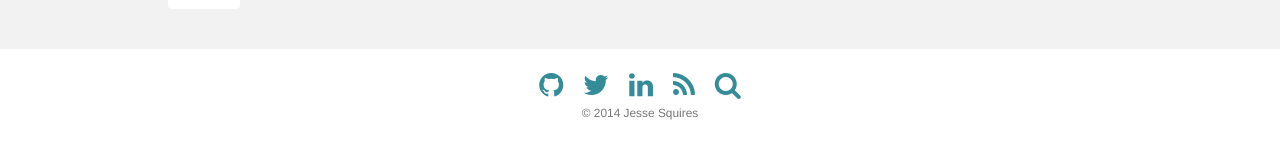
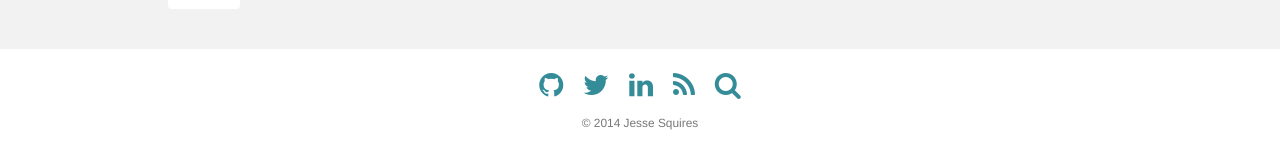
Before and after one commit to jessesquires/jessesquires.com, a Jekyll site: the page built from index.html, in a window 1280 px wide. Shown: the part 923-1082 px from the top of the page. Built offline with Jekyll 4.4.1, drawn with Linux system fonts in a browser that asks for light colours; nearby versions of some CDN libraries; Markdown is read by kramdown in place of the engine named in the settings; the list of posts is cut into pages by our own code.

Commit message:
adjust site footer spacing

```diff
--- a/_includes/footer.html
+++ b/_includes/footer.html
@@ -2,7 +2,7 @@
 <div id="footer" class="container">
 	<div class="row center">
 		<div class="col-sm-6 col-sm-offset-3 col-md-6 col-md-offset-3">
-			<ul class="text-muted">
+			<ul>
 				<li><a href="http://bit.ly/jsgithub" target="_blank"><i class="fa fa-github fa-2x"></i></a></li>
 				<li><a href="http://bit.ly/jsqrsTW" target="_blank"><i class="fa fa-twitter fa-2x"></i> </a></li>
 				<li><a href="http://bit.ly/jslnkdin" target="_blank"><i class="fa fa-linkedin fa-2x"></i></a></li>
--- a/css/style.css
+++ b/css/style.css
@@ -226,6 +226,7 @@ table,
 	margin: 2px;
 	padding-left: 6px;
 	padding-right: 6px;
+	padding-bottom: 10px;
 }
 
 #hblogo {
```
